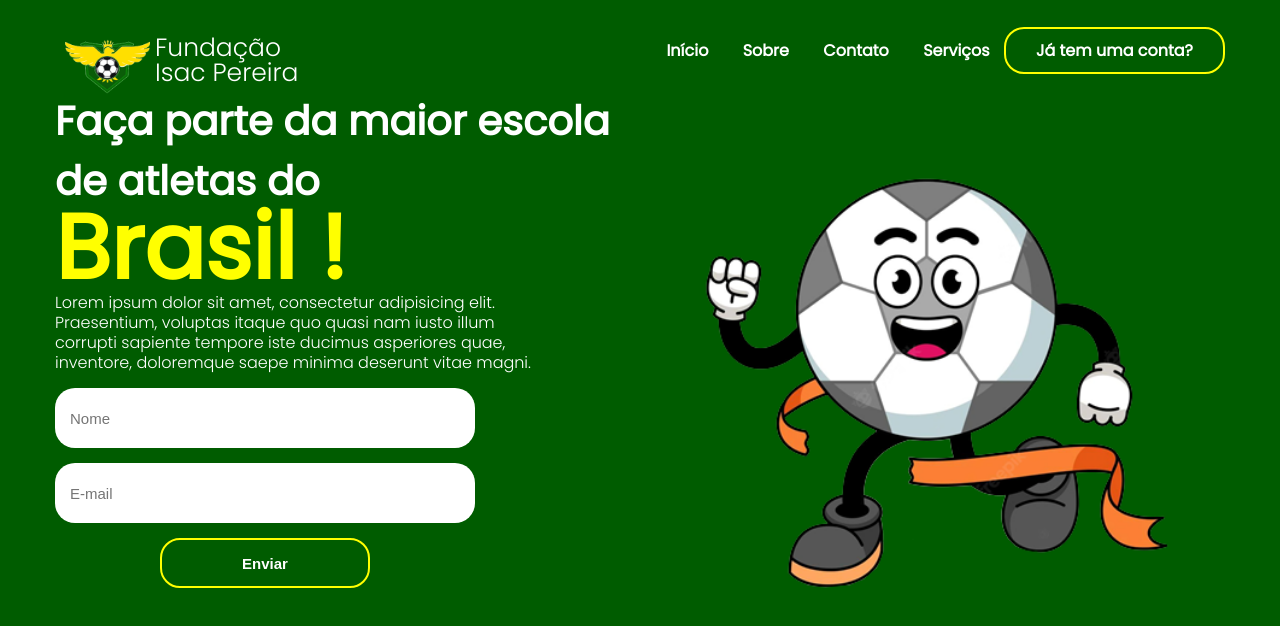
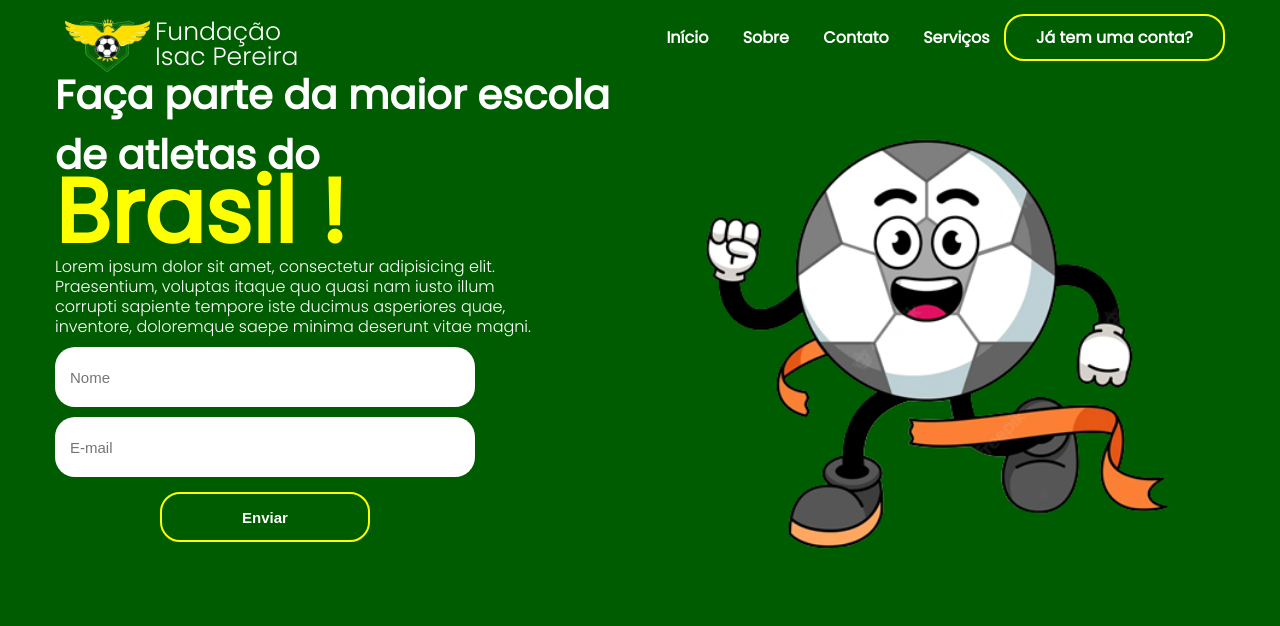
Before and after one commit to murilononato/Futebol, a plain HTML site: page index.html in a window 1280 px wide. Drawn offline with Linux system fonts and the light colour scheme.

Commit message:
melhorias

```diff
--- a/estilos/style.css
+++ b/estilos/style.css
@@ -15,6 +15,7 @@ body{
 }
 
 header{
+    margin-top: -10px;
     display: flex;
     flex-direction: row; /*row significa que o header sera em forma de linha*/
     justify-content: space-between; /*cria um espaco entre eles(divs)*/
@@ -42,7 +43,7 @@ li{
 
 h2{
     font-size: 40px;
-    margin-top: -10px;
+    margin-top: -20px;
 }
 
 aside{
@@ -52,20 +53,13 @@ aside{
 #sub-titulo{
     color: #ffff00;
     font-size: 90px;
-    margin-top: -30px;
+    margin-top: -40px;
 }
-/*
-#inscreva{
-    margin-top: 10px;
-    font-size:25px;
-    margin-left: 50%;
-    font-family: poppinssemibold;
-} */
 
 img{
     margin-left: 10%;
     width: 470px;
-    margin-top: 10%;
+    margin-top: 5%;
 }
 
 p{
@@ -106,7 +100,7 @@ form{
 }
 
 input{
-    margin-top: 15px;
+    margin-top: 10px;
     height: 60px;
     padding: 15px;
     border-radius: 20px;
@@ -144,5 +138,5 @@ form [type="submit"]:hover{
 
 #escola{
     margin-left: -10px;
-    margin-top: -65px;
+    margin-top: -60px;
 }
```
